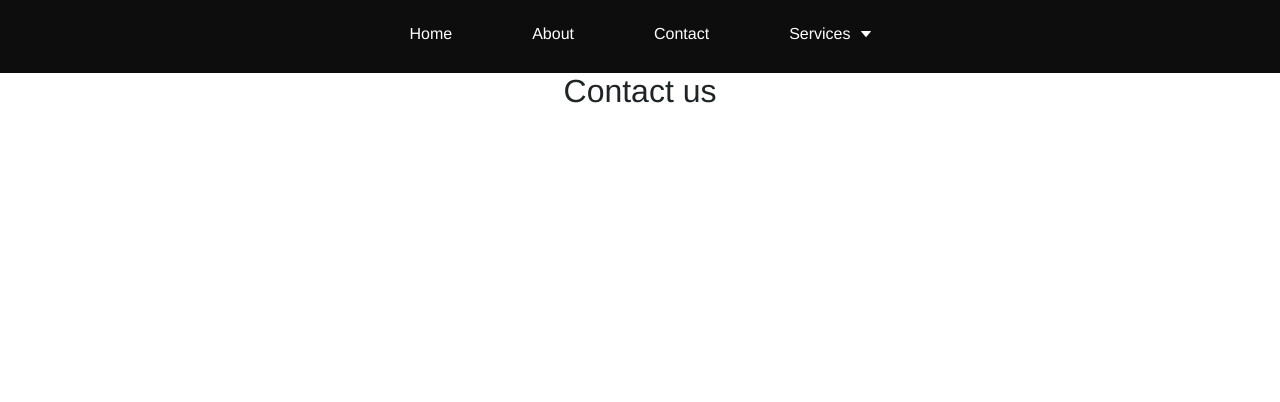
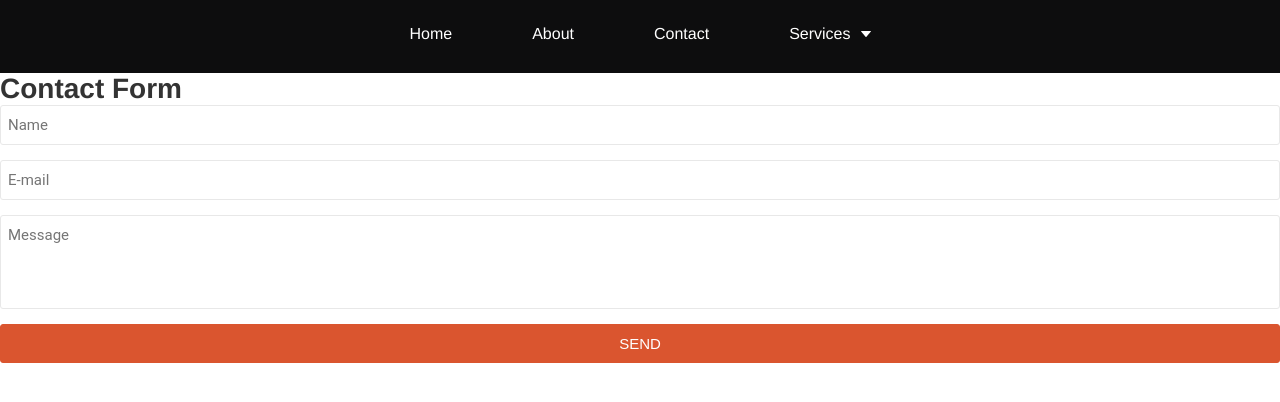
Before and after one commit to Mozes721/Vue_Navbar, a Vue app: page /contacts in a window 1280 px wide. Shown: the top 402 px of the page. Built offline with nearby package versions, Linux system fonts and the light colour scheme; the HTML template or start-up script is replaced by a standard one.

Commit message:
finished routing
path differentiation

```diff
--- a/src/components/About.vue
+++ b/src/components/About.vue
@@ -35,4 +35,5 @@ export default {
   margin-bottom: 10px
 }
 
+
 </style>
--- a/src/components/Contacts.vue
+++ b/src/components/Contacts.vue
@@ -1,5 +1,15 @@
 <template>
-   <h1>{{ msg }}</h1>
+  <div id="contact-form" class="contact-form">
+		<h1 class="contact-form_title">Contact Form</h1>
+    <div class="separator"></div>
+
+    <form class="form">
+      <input name="name" placeholder="Name" type="text" autocomplete="off">
+      <input name="email" placeholder="E-mail" type="email" autocomplete="off">
+      <textarea name="message" rows="4" placeholder="Message"></textarea>
+      <button class="button">Send</button>
+    </form>
+  </div>
 </template>
 
 <script>
@@ -15,18 +25,53 @@ export default {
 
 <!-- Add "scoped" attribute to limit CSS to this component only -->
 <style scoped>
-h1, h2 {
-  font-weight: normal;
+.contact-form .form {
+	display: flex;
+	flex-direction: column;
+	font-size: 16px;
 }
-ul {
-  list-style-type: none;
-  padding: 0;
+
+.contact-form_title {
+	color: #333;
+	text-align: left;
+	font-size: 28px;
 }
-li {
-  display: inline-block;
-  margin: 0 10px;
+
+.contact-form input[type="email"],
+.contact-form input[type="text"],
+.contact-form textarea {
+	border: solid 1px #e8e8e8;
+	font-family: 'Roboto', sans-serif;
+	padding: 10px 7px;
+	margin-bottom: 15px;
+	outline: none;
 }
-a {
-  color: #42b983;
+
+.contact-form textarea {
+	resize: none;
 }
+
+.contact-form .button {
+	background: #da552f;
+	border: solid 1px #da552f;
+	color: white;
+	cursor: pointer;
+	padding: 10px 50px;
+	text-align: center;
+	text-transform: uppercase;
+}
+
+.contact-form .button:hover {
+	background: #ea532a;
+	border: solid 1px #ea532a;
+}
+
+.contact-form input[type="email"],
+.contact-form input[type="text"],
+.contact-form textarea,
+.contact-form .button {
+	font-size: 15px;
+	border-radius: 3px
+}
+
 </style>
--- a/src/components/Dropdown_folder/Design.vue
+++ b/src/components/Dropdown_folder/Design.vue
@@ -1,16 +1,34 @@
 <template>
   <div>
-   <p>{{ msg }}</p>
-  </div>
+   <h1>{{ msg }}</h1>
+
+    <div class="e-card">
+      <br>
+        <div class="e-card-title">Designing made real</div>
+        <br>
+      </div>
+      <div class="e-card-content">A designer is a person who plans the look or workings of something prior to it being made, by preparing drawings or plans. In practice, anyone who creates tangible or intangible objects, products, processes, laws, games, graphics, services, and experiences is referred to as a designer.</div>
+    </div>
 </template>
 
 <script>
+import Vue from 'vue';
+
 export default {
-  name: 'About',
+  name: 'design',
   data () {
     return {
-      msg: 'A design is a plan or specification for the construction of an object or system or for the implementation of an activity or process, or the result of that plan or specification in the form of a prototype, product or process.'
+      msg: 'Designer images'
     }
   }
 }
 </script>
+
+<style scoped>
+
+
+.e-card {
+    width: 300px;
+    margin: auto;
+}
+</style>
--- a/src/components/Dropdown_folder/Videos.vue
+++ b/src/components/Dropdown_folder/Videos.vue
@@ -1,6 +1,13 @@
 <template>
   <div>
-   <p>{{ msg }}</p>
+   <h3 style="padding: 3rem;">{{ msg }}</h3>
+
+    <br>
+  <div>
+    <section>
+      <iframe width="560" height="315" src="https://www.youtube.com/embed/-uCUCmrNgeo" title="YouTube video player" frameborder="0" allow="accelerometer; autoplay; clipboard-write; encrypted-media; gyroscope; picture-in-picture" allowfullscreen></iframe>>
+    </section>
+  </div>
   </div>
 </template>
 
--- a/src/components/Dropdown_folder/Web.vue
+++ b/src/components/Dropdown_folder/Web.vue
@@ -1,6 +1,15 @@
 <template>
   <div>
+    <h1>World Wide Web</h1>
+
    <p>{{ msg }}</p>
+
+  <ul class="list">
+      <li>World</li>
+      <li>Wide</li>
+      <li>Web</li>
+  </ul>
+
   </div>
 </template>
 
@@ -19,16 +28,16 @@ export default {
 <style scoped>
 h1, h2 {
   font-weight: normal;
+  margin: 20px;
 }
-ul {
-  list-style-type: none;
-  padding: 0;
+.list {
+  align-items: left;
 }
+
 li {
-  display: inline-block;
-  margin: 0 10px;
-}
-a {
-  color: #42b983;
-}
+    font-size: 22px;
+    margin-left: 10px;
+    list-style: circle;
+ }
+
 </style>
--- a/src/components/Home.vue
+++ b/src/components/Home.vue
@@ -23,7 +23,6 @@ h1, h2 {
   font-weight: bold;
 }
 ul {
-  list-style-type: none;
   padding: 0;
 }
 li {
```
Also changed, not shown: src/components/img/graphic_designer.jpg (added), 8 other files (tests, documents, lock files or other folders).
